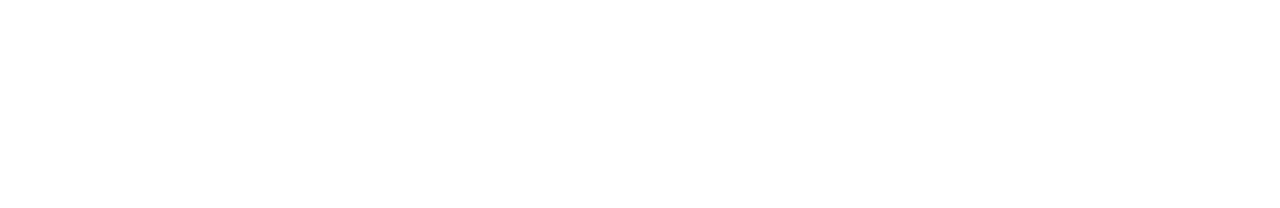
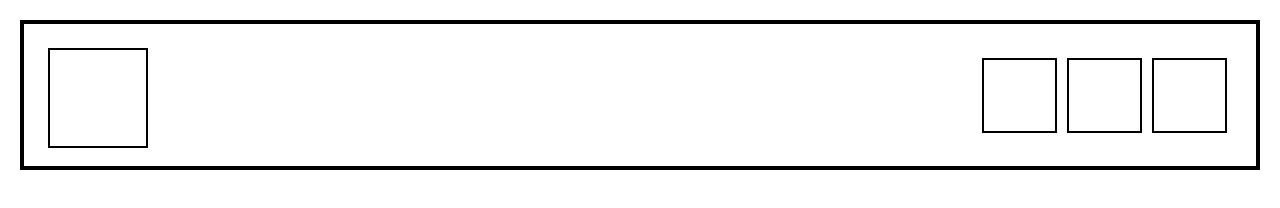
Before and after one commit to xTotalOG/CSS-Practice, a plain HTML site: page index.html in a window 1280 px wide. Drawn offline with Linux system fonts and the light colour scheme.

Commit message:
layout 1

```diff
--- a/index.html
+++ b/index.html
@@ -4,9 +4,19 @@
     <meta charset="UTF-8">
     <meta http-equiv="X-UA-Compatible" content="IE=edge">
     <meta name="viewport" content="width=device-width, initial-scale=1.0">
-    <title>Document</title>
+    <title>Layout</title>
+    <link rel="stylesheet" href="./style.css">
 </head>
+
 <body>
-
+    <!--LAYOUT 1-->
+    <div class="container">
+        <div class="box"></div>
+        <div class="box-wrapper">
+            <div class="box box-small"></div>
+            <div class="box box-small"></div>
+            <div class="box box-small"></div>
+        </div>
+    </div>
 </body>
 </html>
--- /dev/null
+++ b/style.css
@@ -0,0 +1,32 @@
+*{
+    padding: 0;
+    margin: 0;
+    box-sizing: border-box;
+}
+
+/*LAYOUT 1*/
+.container{
+    border: 4px black solid;
+    display: flex;
+    justify-content: space-between;
+    margin: 20px;
+    height: 150px;
+    padding: 24px;
+}
+
+.box{
+    border: 2px black solid;
+    height: 100px;
+    width: 100px;
+}
+
+.box-small{
+    height: 75px;
+    width: 75px;
+    margin: 5px;
+}
+
+.box-wrapper{
+    display: flex;
+    align-items: center;
+}
```
